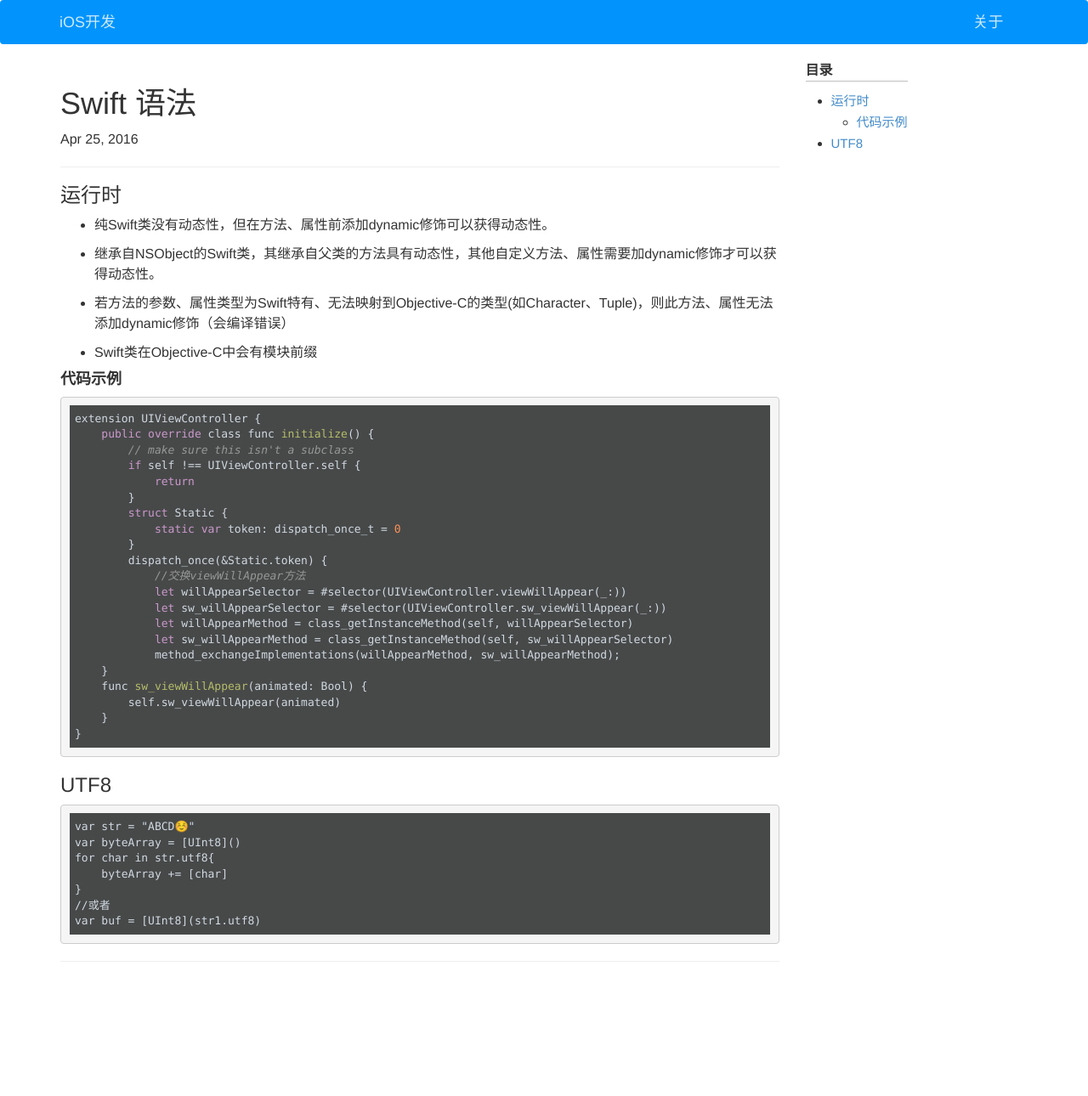
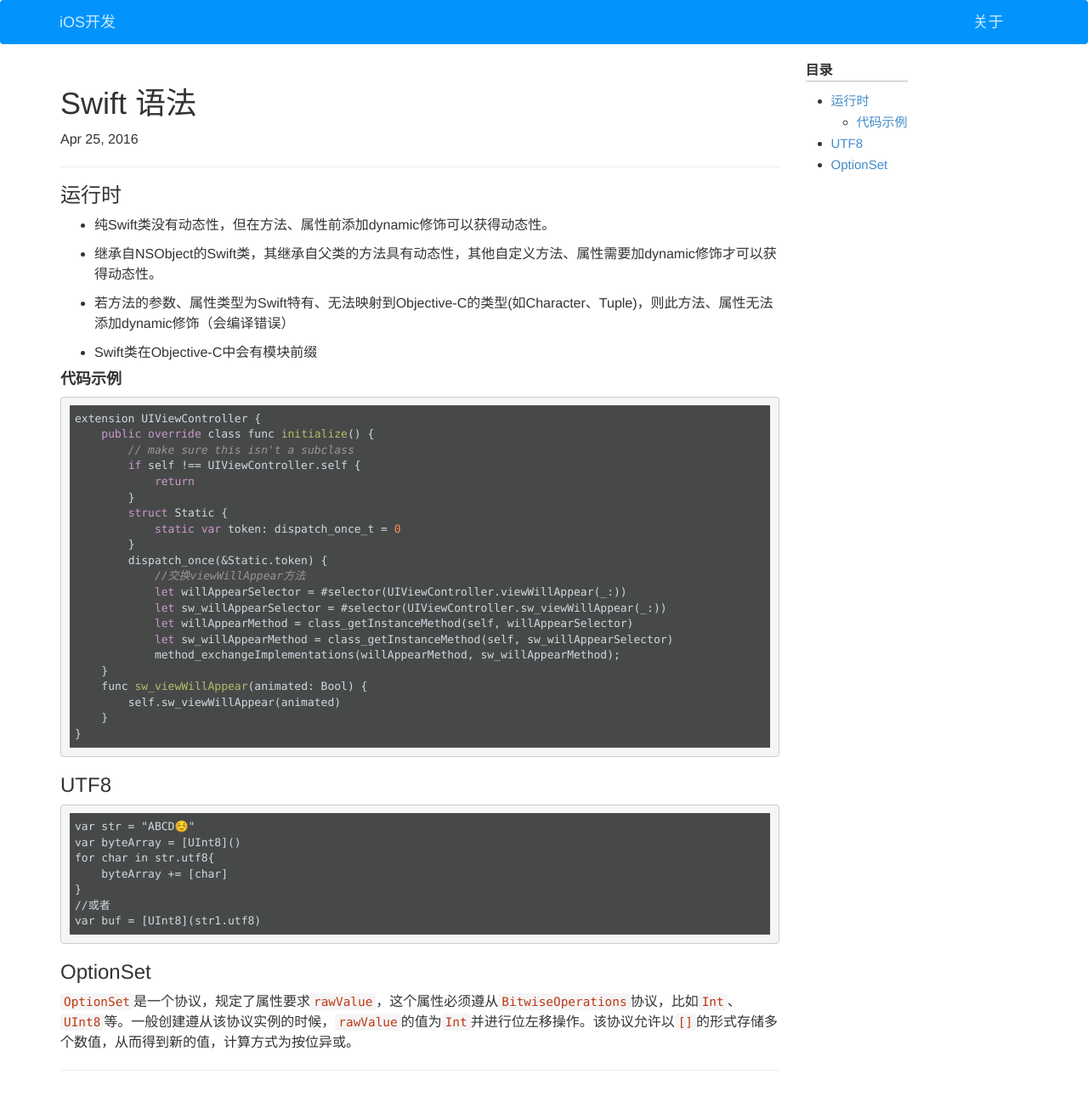
Before and after one commit to wigl/wigl.github.io, a Jekyll site: the page built from _posts/2016-04-25-Swift.md, in a window 1280 px wide. Shown: the whole page at 85% size. Built offline with Jekyll 4.4.1, drawn with Linux system fonts in a browser that asks for light colours; before the commit the page ends 1162 px from its top, so only the background shows below that.

Commit message:
增加了关于OptionSet协议的介绍

`````diff
--- a/_posts/2016-04-25-Swift.md
+++ b/_posts/2016-04-25-Swift.md
@@ -56,3 +56,7 @@ for char in str.utf8{
 //或者
 var buf = [UInt8](str1.utf8)
 ````
+
+### OptionSet
+
+`OptionSet`是一个协议，规定了属性要求`rawValue`，这个属性必须遵从`BitwiseOperations`协议，比如`Int`、`UInt8`等。一般创建遵从该协议实例的时候，`rawValue`的值为`Int`并进行位左移操作。该协议允许以`[]`的形式存储多个数值，从而得到新的值，计算方式为按位异或。
`````
